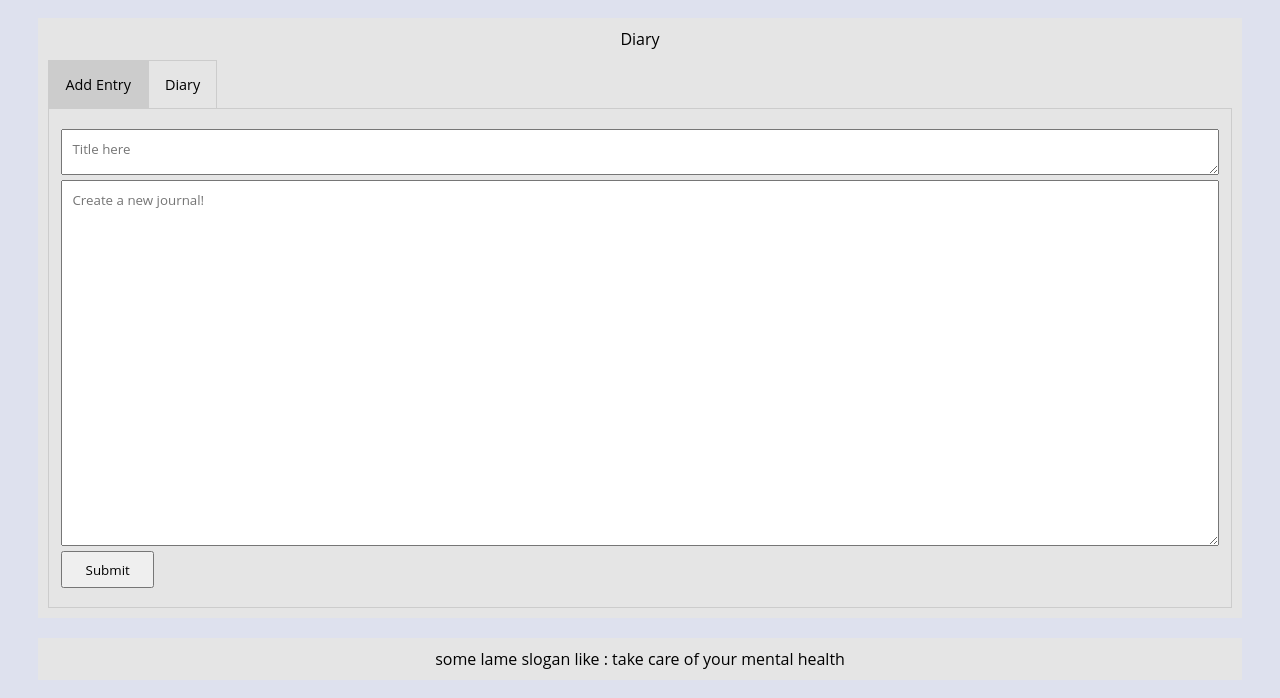
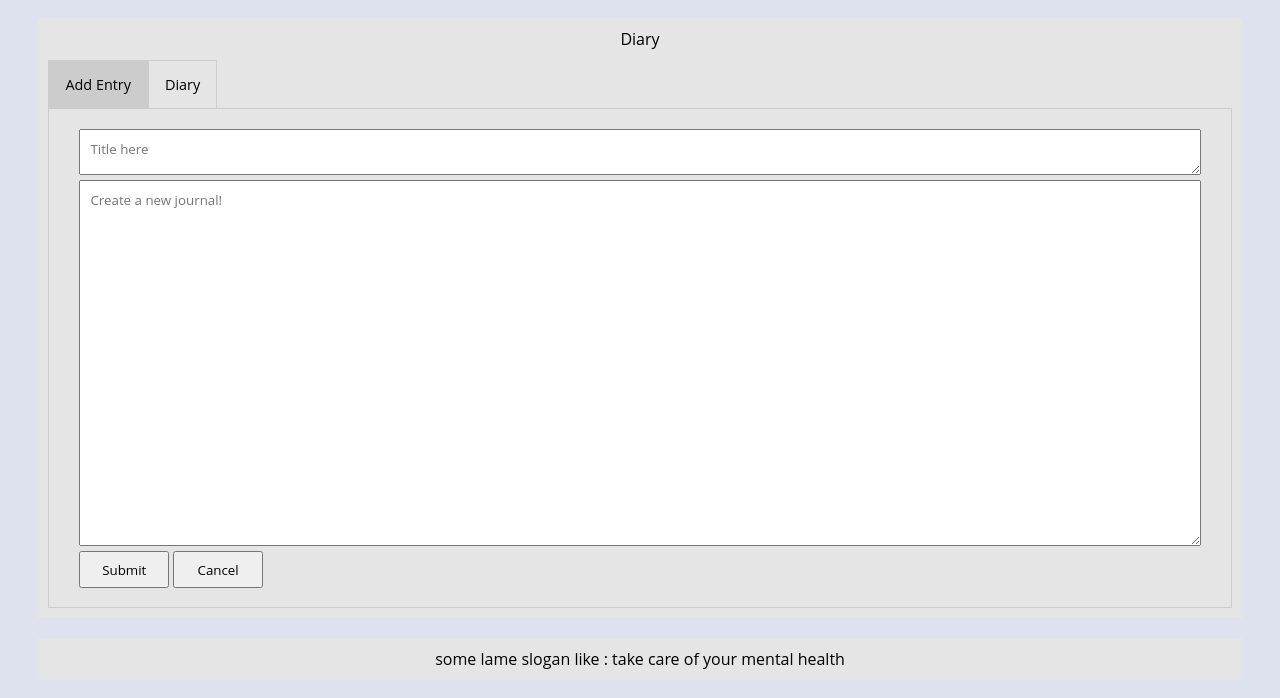
Before and after one commit to ons-taktak/ClearMyMind, a PHP site: page /diary/home.php in a window 1280 px wide. Shown: the part 442-1140 px from the top of the page. Run offline with PHP 8.4, Linux system fonts and the light colour scheme; the visitor is signed in with stand-in values (Sample User, id 1); data that the repository does not hold is empty.

Commit message:
some css fixes

```diff
--- a/diary/home.php
+++ b/diary/home.php
@@ -195,6 +195,8 @@
 						<textarea id="title" name="title" style="width: 100%; height: 10%; padding: 10px;" placeholder="Title here"></textarea>
 						<textarea id="main-text-data" name="content" style="width: 100%; height: 80%; padding: 10px;" placeholder="Create a new journal!"></textarea>
 						<button type="submit" name="submit" id="submit-btn">Submit</button>
+						<button type="reset" id="cancel-btn">Cancel</button>
+
 					</form>
 				</div>
 
@@ -223,35 +225,6 @@
 					    }
 
 					?>
-					<!-- <div class="card">
-						<div class="content">
-							<h2>title</h2>
-							<p>date</p>
-						</div>
-						<div class="journal-text">
-							<p>Lorem ipsum dolor sit amet, consectetur
-							adipiscing elit. Vivamus consectetur tortor arcu, ut ullamcorper
-							massa egestas ut. Maecenas ornare dolor sed ullamcorper laoreet.
-							Duis rhoncus sollicitudin massa, ut elementum eros imperdiet
-							vitae. Donec eget odio eget nisi tincidunt fringilla. Quisque
-							auctor efficitur dui a convallis. Duis nec sem sed lacus
-							tristique pellentesque eget tempus augue. Donec condimentum nec
-							elit fermentum tempus. Phasellus arcu elit, congue lobortis
-							velit non, varius vestibulum nibh. Quisque semper lectus in
-							elementum blandit. Integer commodo tellus ligula, ut cursus
-							magna imperdiet ac. Sed quis sagittis risus.
-
-							Etiam dignissim augue sed magna viverra faucibus. Vivamus non
-							velit mi. Sed ut porttitor arcu. Curabitur sed diam congue,
-							imperdiet nisl feugiat, iaculis lacus. Duis maximus ornare
-							blandit. Maecenas finibus lacus tellus, vitae congue justo
-							semper vel. Proin aliquet nibh at porttitor gravida.</p>
-						</div>
-					</div>  -->
-
-					<!-- <form action="JournalEntry/db_get.php" method="get">
-
-					</form> -->
 
 					<script>
 						const card = document.getElementsByClassName('journal-text');
--- a/diary/style.css
+++ b/diary/style.css
@@ -293,9 +293,6 @@ header{
 
 /*==== Text Area Styles ====*/
 
-/* textarea {
-  text-align: center;
-} */
 
 ::-webkit-input-placeholder {
   text-align: left;
@@ -311,12 +308,16 @@ header{
   justify-content: space-between;
 }
 
-#submit-btn {
+#submit-btn , #cancel-btn{
   height: 8%;
   width: 8%;
 }
 
 /*===== display entries===== */
+
+.tabcontent2{
+	padding: 20px 30px;
+}
 
 .card {
   display: flex;
@@ -326,24 +327,22 @@ header{
   width: 100%;
   max-height: 250px;
   background: white;
-  padding: 10px;
+  /*padding: 10px;*/
   overflow: scroll;
   /*transition: max-height 0.5s ease-in-out;*/
   flex-direction: column;
   margin-bottom: 10px;
 }
 
-
-
-/*.card.active {
-  max-height: 1000px;
-}*/
-
 .card .content {
   display: flex;
   align-items: center;
   justify-content: space-between;
   width: 100%;
+  position: sticky;
+  top: 0;
+  background-color: white;
+  padding: 10px;
 }
 
 .card .content h2 {
@@ -354,6 +353,7 @@ header{
 .card .journal-text {
   padding-top: 10px;
   display: none;
+  padding: 10px;
 }
 
 .card .journal-text.active {
```
Also changed, not shown: 2 other files.
